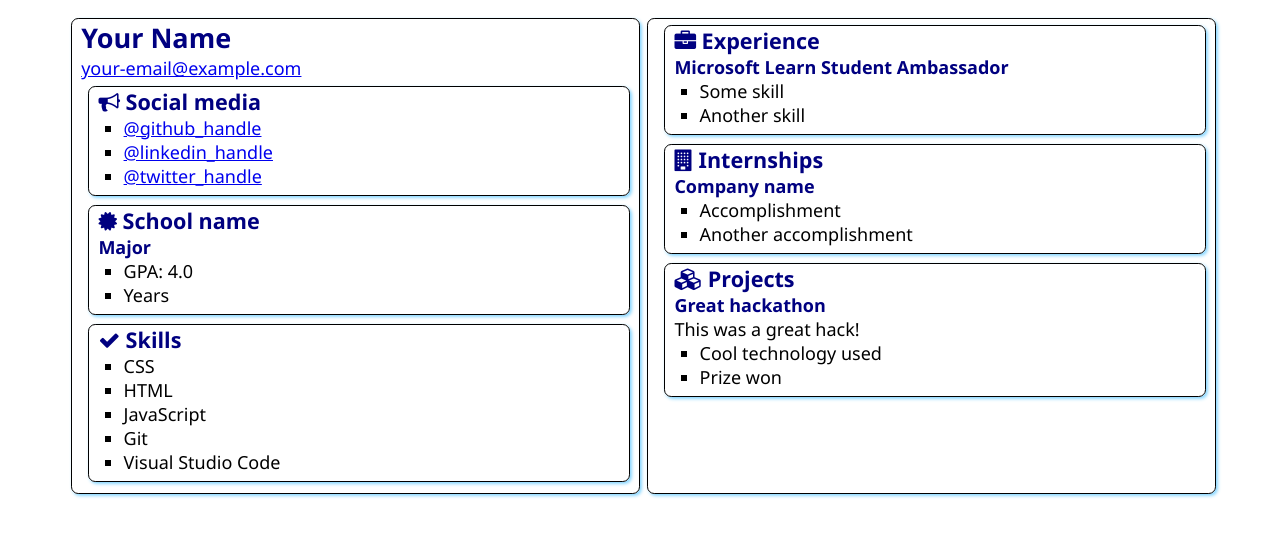
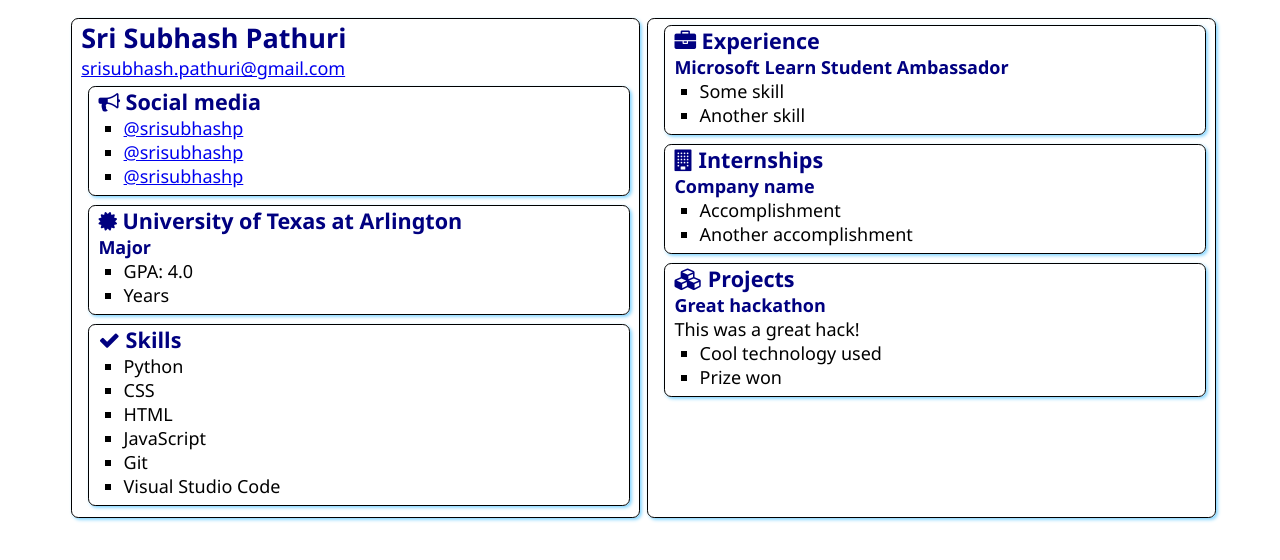
Before and after one commit to srisubhashp/SATechnicalOnboarding, a plain HTML site: page src/index.html in a window 1280 px wide. Drawn offline with Linux system fonts and the light colour scheme.

Commit message:
Update index.html
Added my individual details and description.

```diff
--- a/src/index.html
+++ b/src/index.html
@@ -12,8 +12,8 @@
 <body>
     <main>
         <article class="box">
-            <h1>Your Name</h1>
-            <div><a href="mailto:your.email@example.com">your-email@example.com</a></div>
+            <h1>Sri Subhash Pathuri</h1>
+            <div><a href="mailto:your.email@example.com">srisubhash.pathuri@gmail.com</a></div>
 
             <section class="box">
                 <h2>
@@ -21,9 +21,9 @@
                     Social media
                 </h2>
                 <ul>
-                    <li><a href="https://github.com/<handle>">@github_handle</a></li>
-                    <li><a href="https://linkedin.com/in/<handle>">@linkedin_handle</a></li>
-                    <li><a href="https://twitter.com/<handle>">@twitter_handle</a></li>
+                    <li><a href="https://github.com/srisubhashp">@srisubhashp</a></li>
+                    <li><a href="https://linkedin.com/in/srisubhashp">@srisubhashp</a></li>
+                    <li><a href="https://twitter.com/srisubhashp">@srisubhashp</a></li>
                 </ul>
             </section>
 
@@ -31,7 +31,7 @@
                 <div class="education">
                     <h2>
                         <i class="fa fa-certificate" aria-hidden="true"></i>
-                        School name
+                        University of Texas at Arlington
                     </h2>
                     <h3>Major</h3>
                     <ul>
@@ -47,6 +47,7 @@
                     Skills
                 </h2>
                 <ul>
+                    <li>Python</li>
                     <li>CSS</li>
                     <li>HTML</li>
                     <li>JavaScript</li>
```
